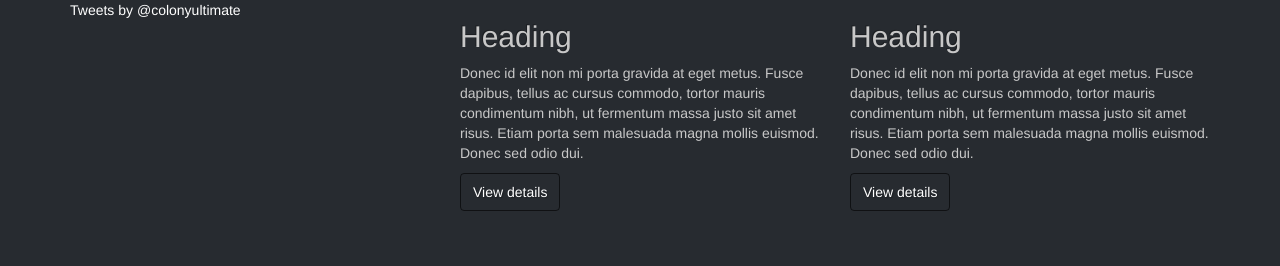
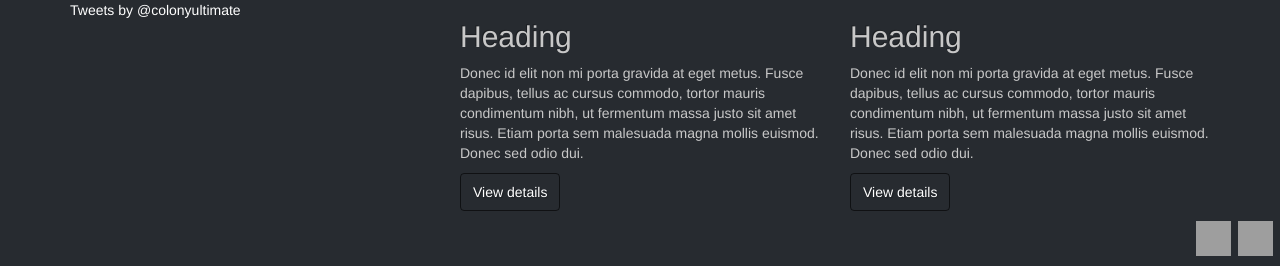
Before and after one commit to mchirlin/colony, a PHP site: page / in a window 1280 px wide. Shown: the part 817-1083 px from the top of the page. Before the commit the page ends 1028 px from the top, so only its background shows below. Run offline with PHP 8.4, Linux system fonts and the light colour scheme; some libraries are stand-ins or nearby versions; grey boxes are pictures that could not be loaded.

Commit message:
Adding social media links in footer

```diff
--- a/css/style.css
+++ b/css/style.css
@@ -0,0 +1,27 @@
+.social_bookmarks{
+  border:medium none;
+  display:block;
+  float:right;
+  list-style-type: none;
+  list-style-position: outside;
+}
+
+.social_bookmarks li {
+  float:left;
+  margin:0 7px 0 0;
+  width:35px;
+}
+
+.social_bookmarks li a {
+  border:medium none;
+  display:block;
+  float:left;
+  height: 35px;
+  padding:0;
+  text-indent:-9999px;
+  width:35px;
+  outline: none;
+}
+
+.social_bookmarks .facebook a{background: transparent url('https://socialmediawidgets.files.wordpress.com/2014/03/02_facebook.png') 0 0  no-repeat;}
+.social_bookmarks .twitter a{background: transparent url('https://socialmediawidgets.files.wordpress.com/2014/03/01_twitter.png') 0 0  no-repeat;}
--- a/includes/footer.php
+++ b/includes/footer.php
@@ -1,3 +1,9 @@
+    </div>
+    <div>
+      <ul class="social_bookmarks">
+        <li class='facebook'><a class='ie6fix' href='#'>Facebook</a></li>
+        <li class='twitter'><a class='ie6fix' href='#'>Twitter</a></li>
+      </ul>
     </div>
   </body>
 </html>
```
